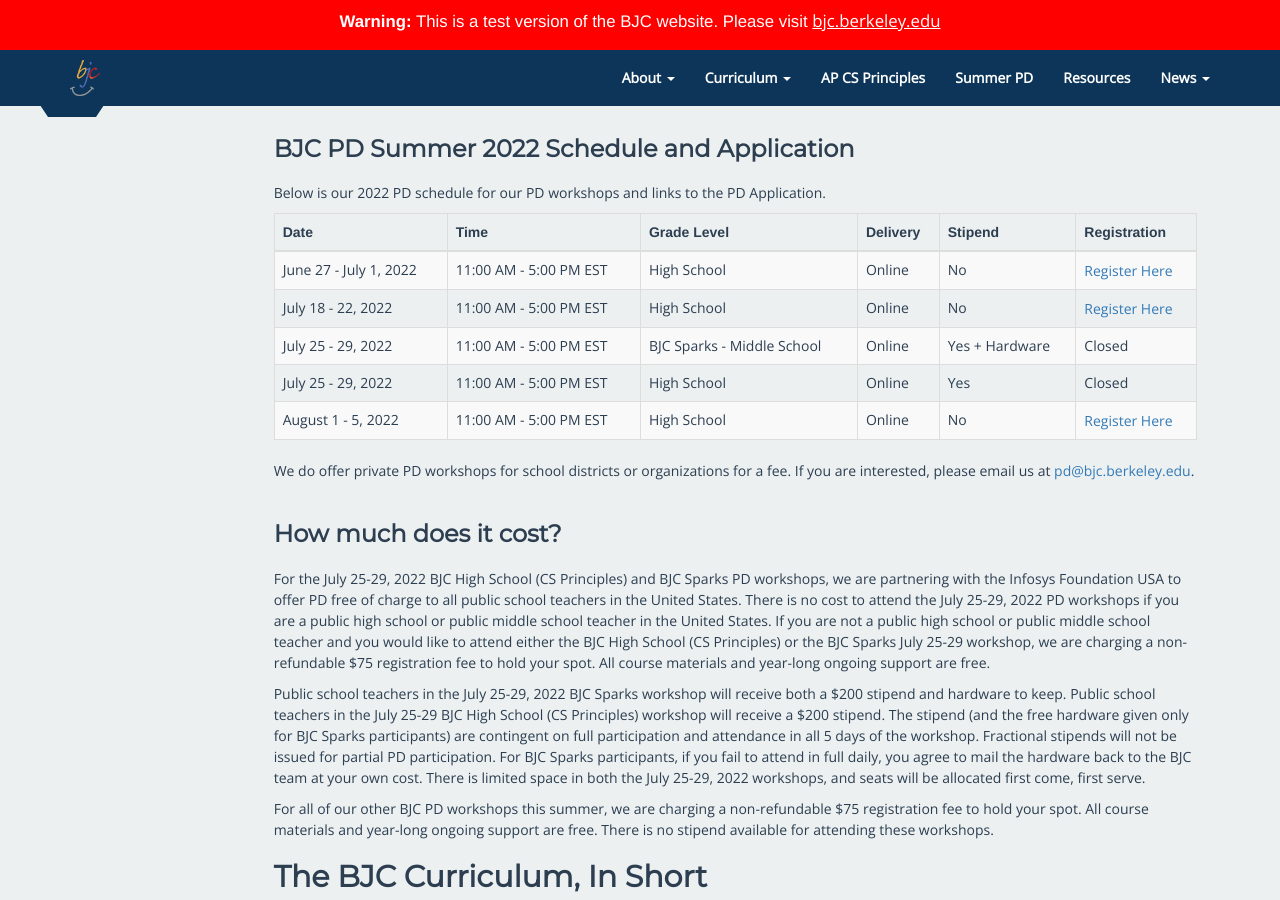
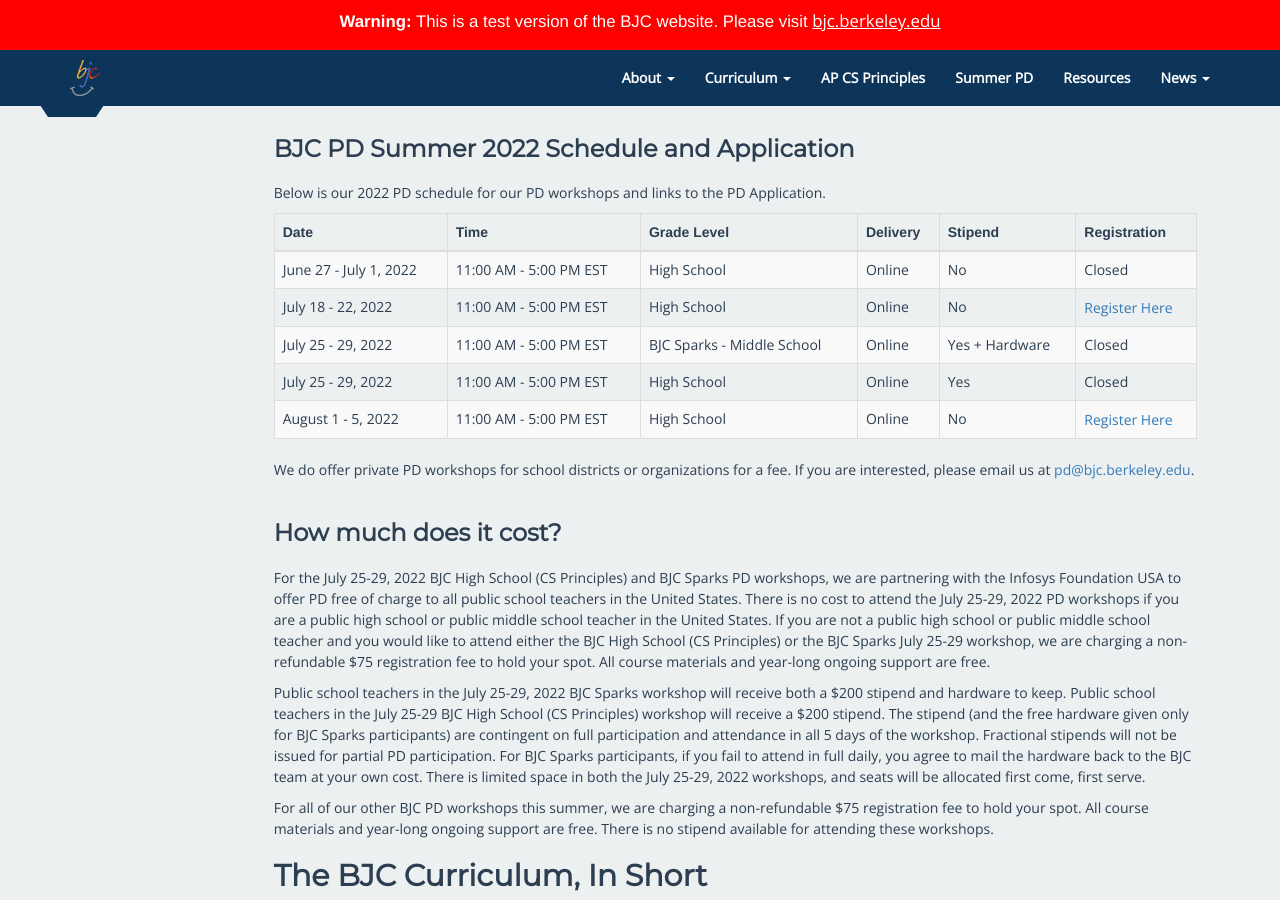
Before and after one commit to beautyjoy/beautyjoy.github.io, a Jekyll site: the page built from summer-pd/index.md, in a window 1280 px wide and 900 px high, scrolled down 1070 px. Built offline with Jekyll 4.4.1, drawn with Linux system fonts in a browser that asks for light colours.

Commit message:
closing june pd

```diff
--- a/summer-pd/index.md
+++ b/summer-pd/index.md
@@ -91,7 +91,7 @@
     <td>High School</td>
     <td>Online</td>
     <td>No</td>
-    <td><a href="https://bjc.link/bjcpd22">Register Here</a></td>
+    <td>Closed</td>
   </tr>
   <tr>
     <td>July 18 - 22, 2022</td>
```
